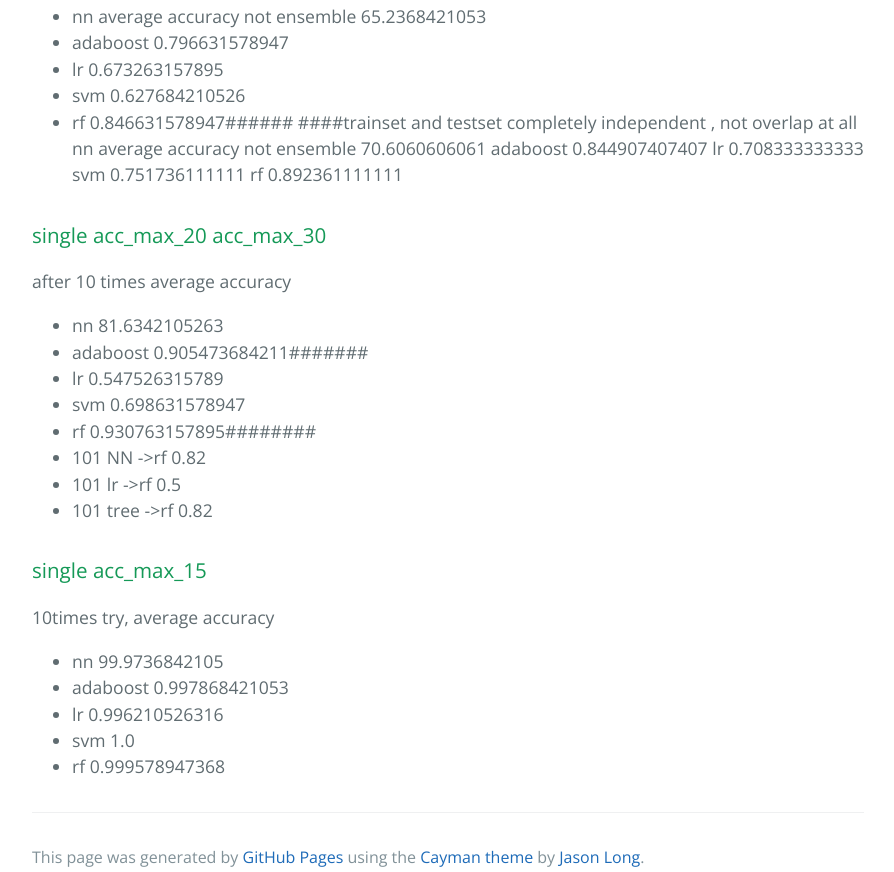
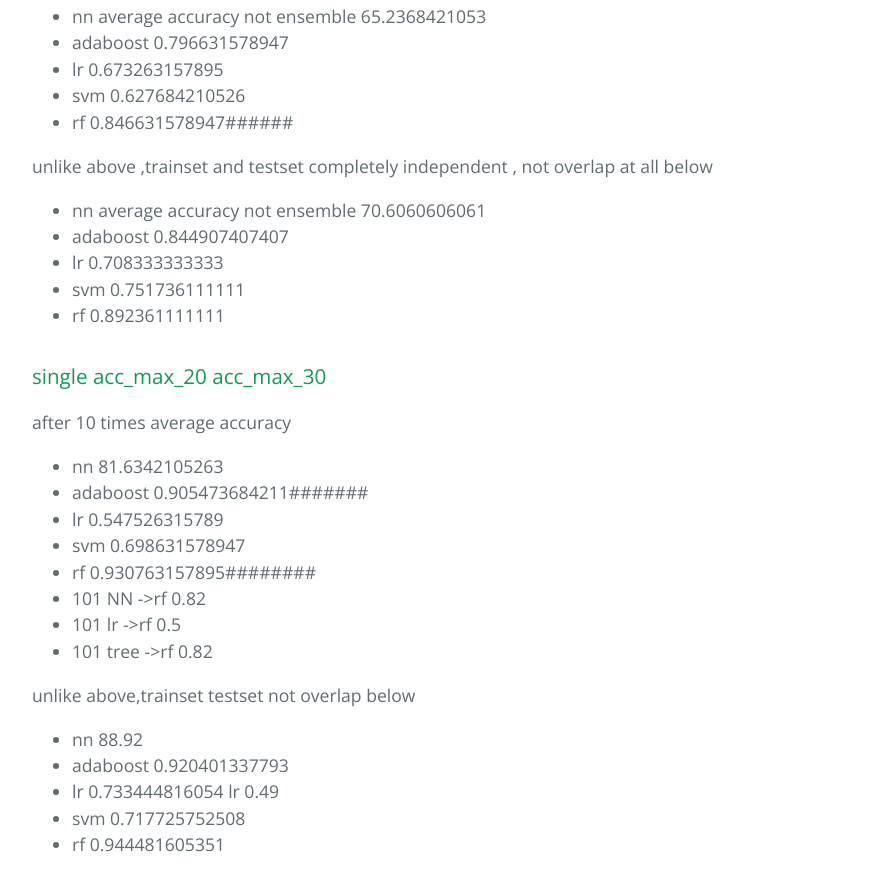
Before and after one commit to 2877992943/2877992943.github.io, a plain HTML site: page index.html in a window 1280 px wide. Shown: the part 776-1648 px from the top of the page, without its empty margins (192-1086 px from the left). Drawn offline with nearby package versions, Linux system fonts and the light colour scheme.

Commit message:
Replace master branch with page content via GitHub

```diff
--- a/index.html
+++ b/index.html
@@ -41,13 +41,17 @@
 <li> adaboost 0.796631578947</li>
 <li> lr 0.673263157895</li>
 <li> svm 0.627684210526</li>
-<li> rf 0.846631578947######
-####trainset and testset completely independent , not overlap at all
-nn average accuracy not ensemble 70.6060606061
-adaboost 0.844907407407
-lr 0.708333333333
-svm 0.751736111111
-rf 0.892361111111</li>
+<li> rf 0.846631578947######</li>
+</ul>
+
+<p>unlike above ,trainset and testset completely independent , not overlap at all below</p>
+
+<ul>
+<li>nn average accuracy not ensemble 70.6060606061</li>
+<li>adaboost 0.844907407407</li>
+<li>lr 0.708333333333</li>
+<li>svm 0.751736111111</li>
+<li>rf 0.892361111111</li>
 </ul>
 
 <h3>
@@ -64,6 +68,16 @@ rf 0.892361111111</li>
 <li>101 NN -&gt;rf 0.82</li>
 <li>101 lr -&gt;rf 0.5</li>
 <li>101 tree -&gt;rf 0.82</li>
+</ul>
+
+<p>unlike above,trainset testset not overlap below</p>
+
+<ul>
+<li>nn 88.92</li>
+<li>adaboost 0.920401337793</li>
+<li>lr 0.733444816054  lr 0.49</li>
+<li>svm 0.717725752508</li>
+<li>rf 0.944481605351</li>
 </ul>
 
 <h3>
--- a/params.json
+++ b/params.json
@@ -1 +1 @@
-{"name":"2877992943.GitHub.io","tagline":"work-related","body":"motion\r\n* feature\r\n* classification\r\n* model\r\n* data\r\n\r\n\r\n\r\n \r\n\r\n\r\n#fea 50x3 \r\n## riding|run walk\r\n###mix acc_max_walk 20 acc_max_walk 30  acc_max_15\r\nafter 10 times average accuracy\r\n*  nn average accuracy not ensemble 65.2368421053\r\n*  adaboost 0.796631578947\r\n*  lr 0.673263157895\r\n*  svm 0.627684210526\r\n*  rf 0.846631578947######\r\n####trainset and testset completely independent , not overlap at all\r\nnn average accuracy not ensemble 70.6060606061\r\nadaboost 0.844907407407\r\nlr 0.708333333333\r\nsvm 0.751736111111\r\nrf 0.892361111111\r\n\r\n###single acc_max_20 acc_max_30   \r\nafter 10 times average accuracy\r\n* nn 81.6342105263\r\n* adaboost 0.905473684211#######\r\n* lr 0.547526315789\r\n* svm 0.698631578947\r\n* rf 0.930763157895########\r\n* 101 NN ->rf 0.82\r\n* 101 lr ->rf 0.5\r\n* 101 tree ->rf 0.82\r\n\r\n###single acc_max_15  \r\n10times try, average accuracy  \r\n* nn 99.9736842105\r\n* adaboost 0.997868421053\r\n* lr 0.996210526316\r\n* svm 1.0\r\n* rf 0.999578947368\r\n\r\n\r\n\r\n\r\n\r\n\r\n\r\n\r\n","google":"","note":"Don't delete this file! It's used internally to help with page regeneration."}
+{"name":"2877992943.GitHub.io","tagline":"work-related","body":"motion\r\n* feature\r\n* classification\r\n* model\r\n* data\r\n\r\n\r\n\r\n \r\n\r\n\r\n#fea 50x3 \r\n## riding|run walk\r\n###mix acc_max_walk 20 acc_max_walk 30  acc_max_15\r\nafter 10 times average accuracy\r\n*  nn average accuracy not ensemble 65.2368421053\r\n*  adaboost 0.796631578947\r\n*  lr 0.673263157895\r\n*  svm 0.627684210526\r\n*  rf 0.846631578947######\r\n\r\nunlike above ,trainset and testset completely independent , not overlap at all below\r\n* nn average accuracy not ensemble 70.6060606061\r\n* adaboost 0.844907407407\r\n* lr 0.708333333333\r\n* svm 0.751736111111\r\n* rf 0.892361111111\r\n\r\n###single acc_max_20 acc_max_30   \r\nafter 10 times average accuracy\r\n\r\n* nn 81.6342105263\r\n* adaboost 0.905473684211#######\r\n* lr 0.547526315789\r\n* svm 0.698631578947\r\n* rf 0.930763157895########\r\n* 101 NN ->rf 0.82\r\n* 101 lr ->rf 0.5\r\n* 101 tree ->rf 0.82\r\n\r\nunlike above,trainset testset not overlap below\r\n\r\n* nn 88.92\r\n* adaboost 0.920401337793\r\n* lr 0.733444816054  lr 0.49\r\n* svm 0.717725752508\r\n* rf 0.944481605351\r\n\r\n###single acc_max_15  \r\n10times try, average accuracy  \r\n* nn 99.9736842105\r\n* adaboost 0.997868421053\r\n* lr 0.996210526316\r\n* svm 1.0\r\n* rf 0.999578947368\r\n\r\n\r\n\r\n\r\n\r\n\r\n\r\n\r\n","google":"","note":"Don't delete this file! It's used internally to help with page regeneration."}
```
